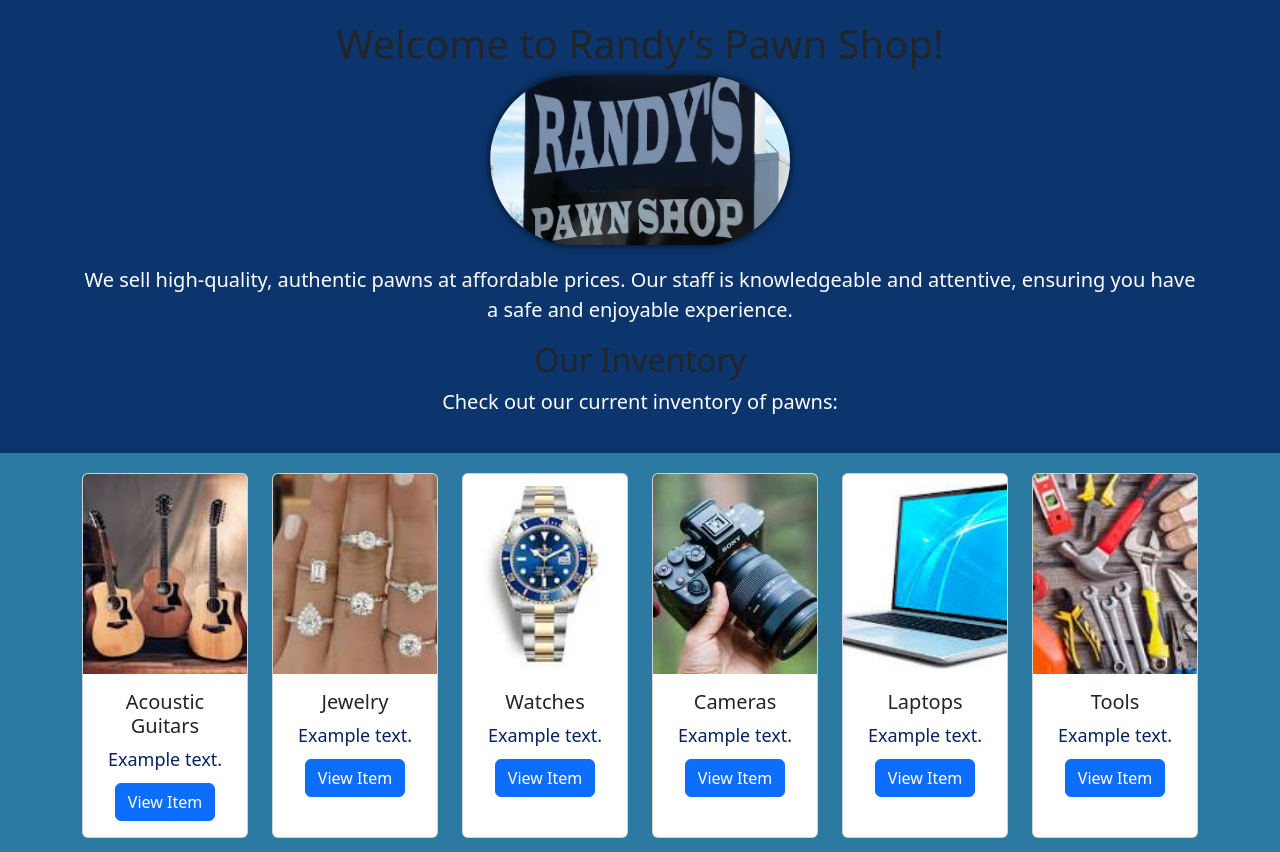
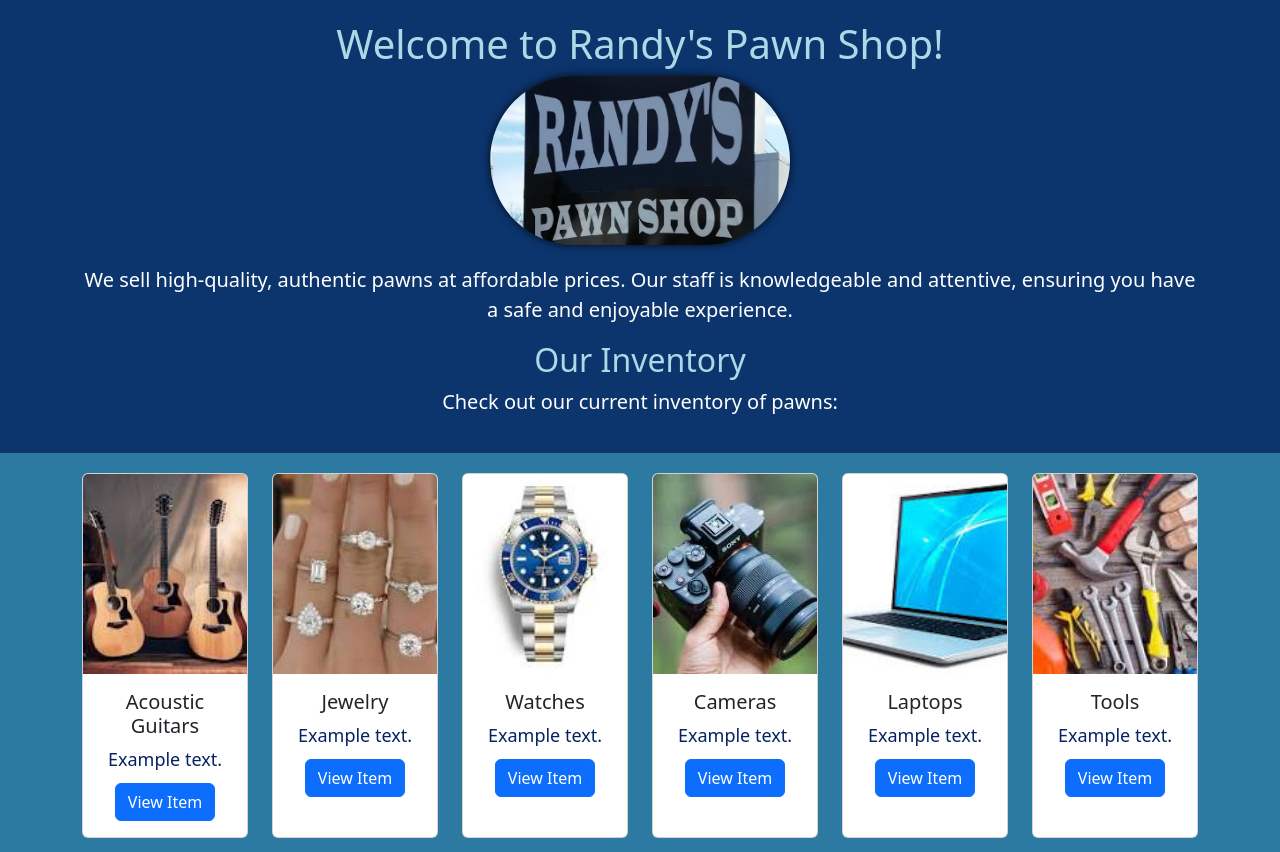
Before and after one commit to jerripat/RandysPawn, a Django app: page / in a window 1280 px wide. Shown: the part 56-908 px from the top of the page. Run offline with Django 5.2, Linux system fonts and the light colour scheme.

Commit message:
changed color of section1

```diff
--- a/pawn/templates/pawn/index.html
+++ b/pawn/templates/pawn/index.html
@@ -12,7 +12,7 @@ Randy's Pawn Shop
 {% block content %}
 
 <section class="section1">
-    <h1 id="title" >Welcome to Randy's Pawn Shop!</h1>
+    <h1 id="title" style="color:lightblue;">Welcome to Randy's Pawn Shop!</h1>
     <img src="{% static 'images/signsmall.png' %}" alt="sign">
 
     <div class="container">
@@ -23,7 +23,7 @@ Randy's Pawn Shop
         </p>
     </div>
 
-    <h2>Our Inventory</h2>
+    <h2 style="color:lightblue">Our Inventory</h2>
     <p>Check out our current inventory of pawns:</p>
 </section>
 
```
